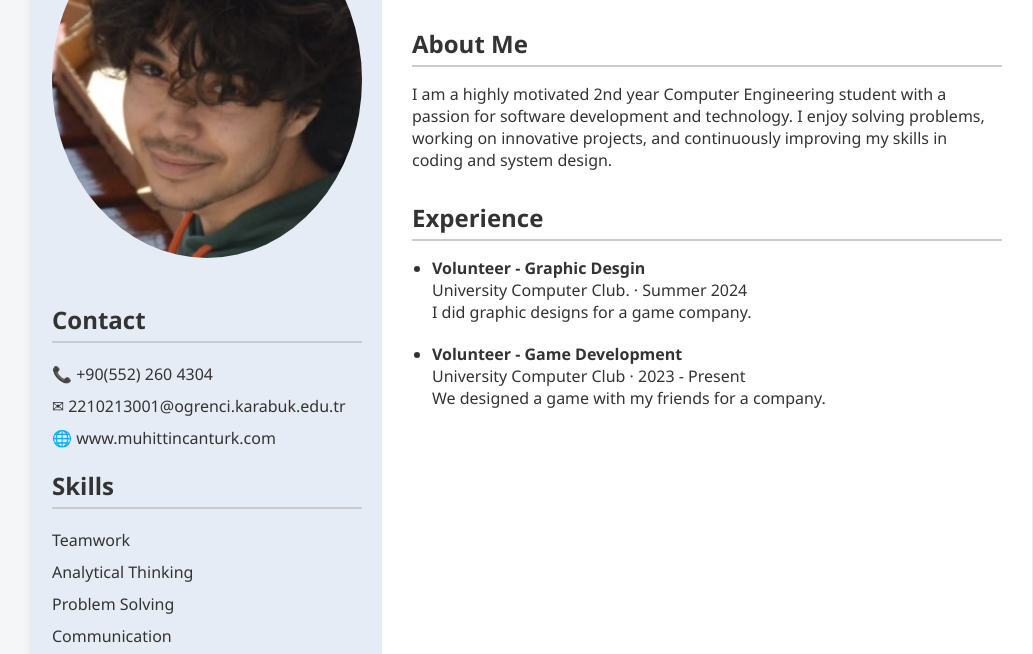
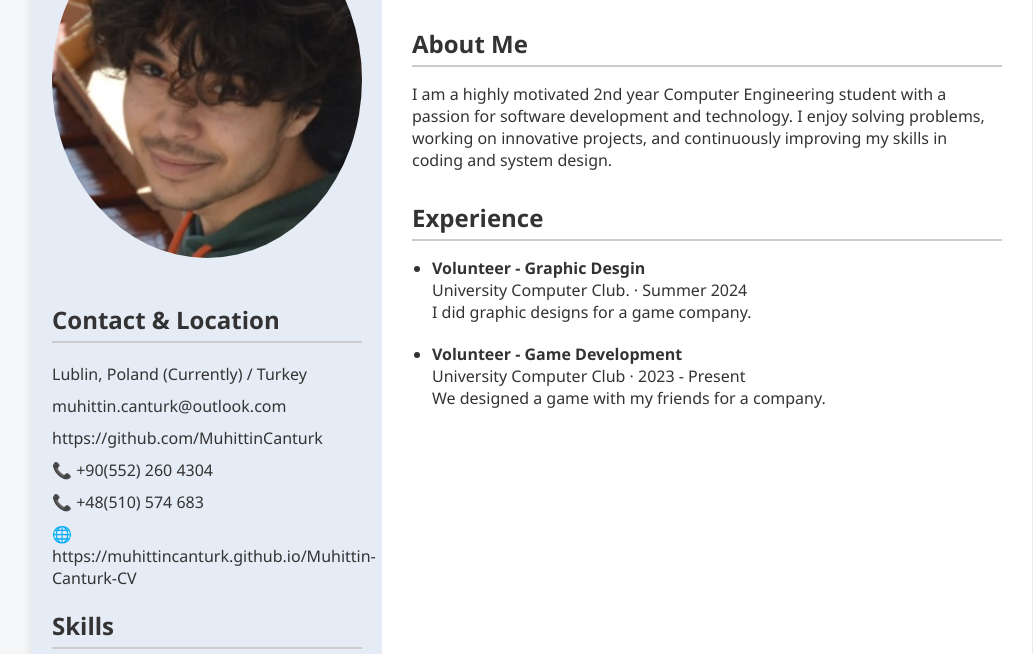
Before and after one commit to MuhittinCanturk/Muhittin-Canturk-CV, a plain HTML site: page index.html in a window 1280 px wide. Shown: the part 118-772 px from the top of the page, without its empty margins (108-1141 px from the left). Drawn offline with Linux system fonts and the light colour scheme.

Commit message:
Update index.html

```diff
--- a/index.html
+++ b/index.html
@@ -14,11 +14,14 @@
       <div class="profile-photo">
         <img src="Profile.jpg" alt="Photo of Muhittin Cantürk">
       </div>
-      <h2>Contact</h2>
+      <h2>Contact & Location</h2>
       <ul class="contact-info">
-        <li>📞 +90(552) 260 4304</li>
-        <li>✉ 2210213001@ogrenci.karabuk.edu.tr</li>
-        <li>🌐 www.muhittincanturk.com</li>
+		<li>Lublin, Poland (Currently) / Turkey</li>
+        <li>muhittin.canturk@outlook.com</li>
+		<li>https://github.com/MuhittinCanturk</li>
+		<li>📞 +90(552) 260 4304</li>
+		<li>📞 +48(510) 574 683 </li>
+        <li>🌐 https://muhittincanturk.github.io/Muhittin-Canturk-CV</li>
       </ul>
 
       <h2>Skills</h2>
```
